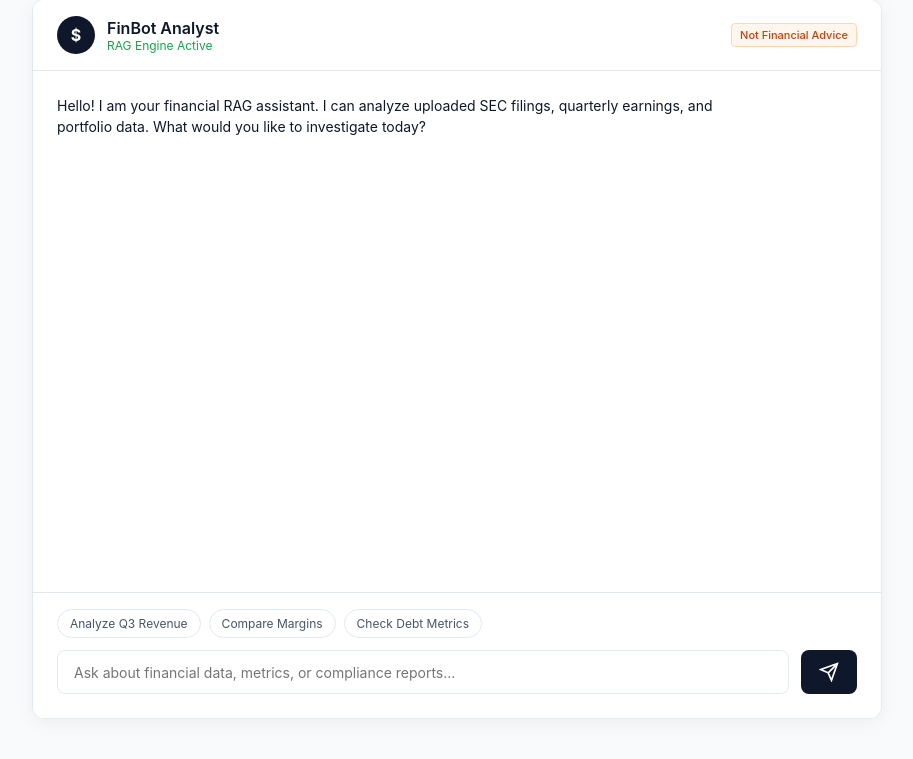
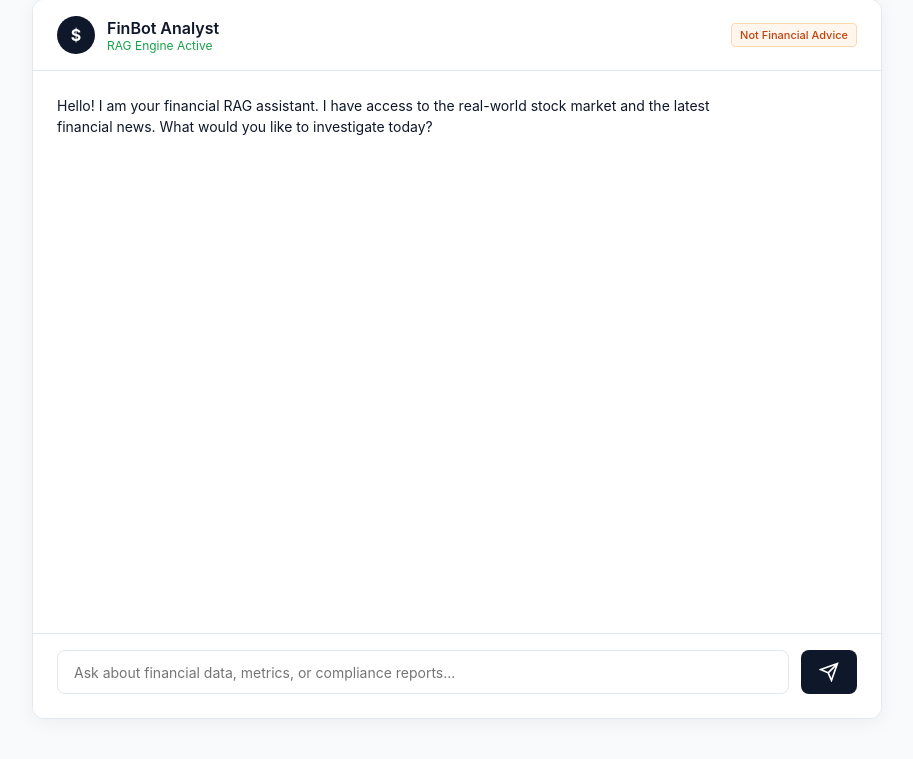
Before and after one commit to JorgeV20/Knowledge_Base_Chatbot, a Flask app: page / in a window 1280 px wide. Shown: the part 41-800 px from the top of the page, without its empty margins (183-1096 px from the left). Run offline with Flask 3, Linux system fonts and the light colour scheme.

Commit message:
updated template

```diff
--- a/templates/index.html
+++ b/templates/index.html
@@ -24,18 +24,19 @@
 
             <div class="message bot-message">
                 <div class="message-content">
-                    <p>Hello! I am your financial RAG assistant. I can analyze uploaded SEC filings, quarterly earnings, and portfolio data. What would you like to investigate today?</p>
+                    <p>Hello! I am your financial RAG assistant. I have access to the real-world stock market and the latest financial news. What would you like to investigate today?</p>
                 </div>
             </div>
 
         </main>
 
         <footer class="chat-footer">
+            <!--
             <div class="suggested-chips">
                 <button class="chip" onclick="sendPreset('Analyze Q3 Revenue Growth')">Analyze Q3 Revenue</button>
                 <button class="chip" onclick="sendPreset('Compare Profit Margins')">Compare Margins</button>
                 <button class="chip" onclick="sendPreset('Check Debt-to-Equity Ratio')">Check Debt Metrics</button>
-            </div>
+            </div> -->
 
             <form class="input-form" id="chatForm">
                 <input type="text" id="userInput" placeholder="Ask about financial data, metrics, or compliance reports..." required autocomplete="off">
```
